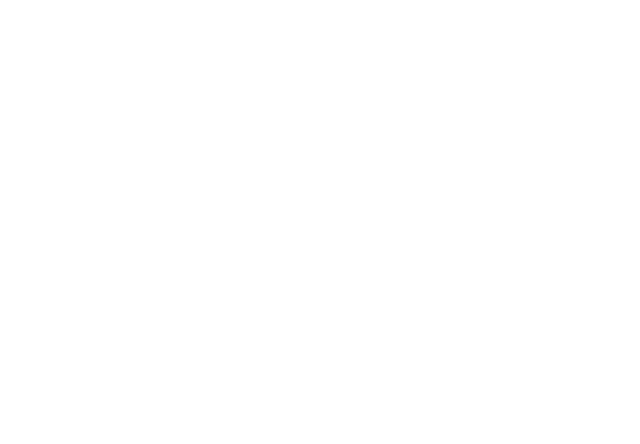
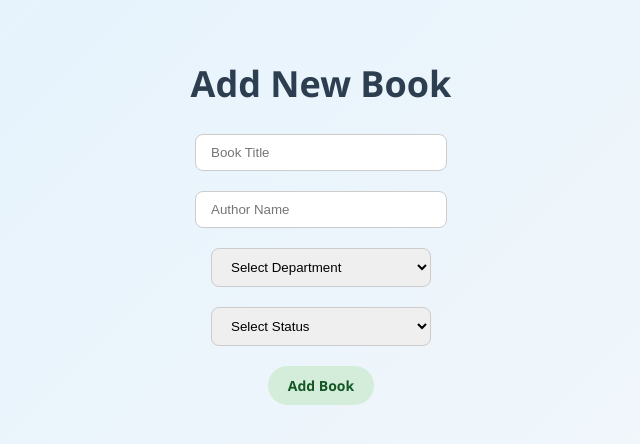
Before and after one commit to ShafinTurjo/Library_Management_System, a React (Vite) app in the folder library_MS/: page /addbook in a window 1280 px wide. Before the commit this address had no page. Shown: the top 444 px of the page, without its empty margins (319-959 px from the left). Built offline with nearby package versions, Linux system fonts and the light colour scheme.

Commit message:
update addbook

```diff
--- a/library_MS/src/App.jsx
+++ b/library_MS/src/App.jsx
@@ -6,6 +6,7 @@
 import Register from "./Pages/Register";
 import Login from "./Pages/Login";
 import Book from "./Pages/Book";
+import AddBook from "./Pages/AddBook";
 
 function App() {
   const [showSplash, setShowSplash] = useState(true);
@@ -30,6 +31,8 @@
 
         <Route path="/admin-dashboard" element={<Home />} />
         <Route path="/member-dashboard" element={<Book />} />
+
+        <Route path="/addbook" element={<AddBook />} />
       </Routes>
     </Router>
   );
--- a/library_MS/src/Css/Book.css
+++ b/library_MS/src/Css/Book.css
@@ -4,8 +4,6 @@
   background: linear-gradient(135deg, #e3f2fd, #f8f9fa);
   font-family: "Segoe UI", sans-serif;
 }
-
-/* ================= TOP BANNER ================= */
 
 .top-banner {
   display: flex;
@@ -33,8 +31,6 @@
   width: 280px;
 }
 
-/* ================= HEADER ================= */
-
 .book-header {
   text-align: center;
   margin-bottom: 30px;
@@ -49,8 +45,6 @@
   color: #6c757d;
   margin-top: 8px;
 }
-
-/* ================= FILTER ================= */
 
 .filter-section {
   display: flex;
@@ -67,23 +61,19 @@
   width: 220px;
 }
 
-/* ================= TABLE CONTAINER ================= */
-
 .book-container {
   background: rgb(12, 3, 103);
   padding: 25px;
   border-radius: 12px;
-  box-shadow: 0 6px 20px rgba(0, 0, 0, 0.2); /* শ্যাডো একটু গাঢ় করা হলো */
+  box-shadow: 0 6px 20px rgba(0, 0, 0, 0.2);
 }
-
-/* ================= TABLE ================= */
 
 .book-table {
   width: 100%;
   border-collapse: collapse;
   border-radius: 10px;
   overflow: hidden;
-  color: white; /* পুরো টেবিলের টেক্সট সাদা করার জন্য */
+  color: white;
 }
 
 .book-table th {
@@ -97,33 +87,31 @@
 .book-table td {
   padding: 12px;
   text-align: center;
-  border-bottom: 1px solid rgba(255, 255, 255, 0.1); /* বর্ডারটি হালকা করা হলো */
-  color: white; /* এখানে সিনট্যাক্স ঠিক করা হয়েছে */
+  border-bottom: 1px solid rgba(255, 255, 255, 0.1);
+  color: white;
 }
 
 .book-table tr:hover {
-  background-color: rgba(255, 255, 255, 0.1); /* হোভার করলে হালকা হাইলাইট হবে */
+  background-color: rgba(255, 255, 255, 0.1);
   transition: 0.3s;
   cursor: pointer;
 }
-/* ================= STATUS ================= */
 
 .status {
   padding: 6px 12px;
   border-radius: 20px;
   font-size: 14px;
-  font-weight: 600; /* একটু বোল্ড করা হলো */
+  font-weight: 600;
   display: inline-block;
   min-width: 80px;
 }
 
-/* Status Available - হালকা সবুজ ব্যাকগ্রাউন্ড গাঢ় টেক্সট */
 .status.available {
   background-color: #d4edda;
   color: #155724;
 }
 
-/* Status Issued - হালকা লাল ব্যাকগ্রাউন্ড গাঢ় টেক্সট */
+
 .status.issued {
   background-color: #f8d7da;
   color: #721c24;
@@ -133,5 +121,5 @@
   text-align: center;
   margin-top: 20px;
   font-weight: 500;
-  color: white; /* নো ডাটা টেক্সট সাদা হবে */
+  color: white;
 }
--- /dev/null
+++ b/library_MS/src/Pages/AddBook.jsx
@@ -0,0 +1,67 @@
+import React, { useState } from "react";
+import "../Css/Book.css";
+
+function AddBook() {
+  const [book, setBook] = useState({
+    title: "",
+    author: "",
+    category: "",
+    status: ""
+  });
+
+  const handleChange = (e) => {
+    setBook({ ...book, [e.target.name]: e.target.value });
+  };
+
+  const handleSubmit = (e) => {
+    e.preventDefault();
+
+    fetch("http://localhost/mssqlproject/addBook.php", {
+      method: "POST",
+      headers: { "Content-Type": "application/json" },
+      body: JSON.stringify(book),
+    })
+    .then((res) => res.json())
+    .then((data) => {
+      if(data.status === "success") {
+        alert("Book added successfully!!");
+        setBook({ title: "", author: "", category: "", status: "" });
+      } else {
+        alert("error occurred!");
+      }
+    })
+    .catch((err) => console.error("Error:", err));
+  };
+
+  return (
+    <div className="book-page">
+      <div className="book-header">
+        <h1>Add New Book</h1>
+      </div>
+      <form onSubmit={handleSubmit} className="filter-section" style={{flexDirection: "column", alignItems: "center"}}>
+        <input type="text" name="title" placeholder="Book Title" value={book.title} onChange={handleChange} required />
+        <input type="text" name="author" placeholder="Author Name" value={book.author} onChange={handleChange} required />
+
+        <select name="category" value={book.category} onChange={handleChange} required>
+          <option value="">Select Department</option>
+          <option value="CSE">CSE</option>
+          <option value="EEE">EEE</option>
+          <option value="BBA">BBA</option>
+          <option value="Mechanical">Mechanical</option>
+          <option value="Database">Database</option>
+        </select>
+
+
+        <select name="status" value={book.status} onChange={handleChange} required>
+          <option value="">Select Status</option>
+          <option value="Available">Available</option>
+          <option value="Issued">Issued</option>
+        </select>
+
+        <button type="submit" className="status available" style={{cursor: "pointer", border: "none", padding: "10px 20px"}}>Add Book</button>
+      </form>
+    </div>
+  );
+}
+
+export default AddBook;
--- a/library_MS/src/Pages/Book.jsx
+++ b/library_MS/src/Pages/Book.jsx
@@ -25,7 +25,7 @@
   return (
     <div className="book-page">
 
-      {/* Top Banner */}
+
       <div className="top-banner">
         <div className="banner-left">
           <h1>Library Management System</h1>
@@ -37,13 +37,13 @@
         </div>
       </div>
 
-      {/* Header */}
+
       <div className="book-header">
         <h1>📚 University Library</h1>
         <p>Search and filter books by department</p>
       </div>
 
-      {/* Search + Filter */}
+
       <div className="filter-section">
         <input
           type="text"
@@ -59,7 +59,7 @@
         </select>
       </div>
 
-      {/* Table */}
+
       <div className="book-container">
         <table className="book-table">
           <thead>
@@ -84,7 +84,7 @@
                         : "status issued"
                     }
                   >
-                    {book.available}
+                    {book.status}
                   </span>
                 </td>
               </tr>
--- a/library_MS/src/Pages/Home.jsx
+++ b/library_MS/src/Pages/Home.jsx
@@ -1,4 +1,3 @@
-import React from "react";
 import { Link } from "react-router-dom";
 import "../Css/Home.css";
 
```
Also changed, not shown: 2 other files (tests, documents, lock files or other folders).
